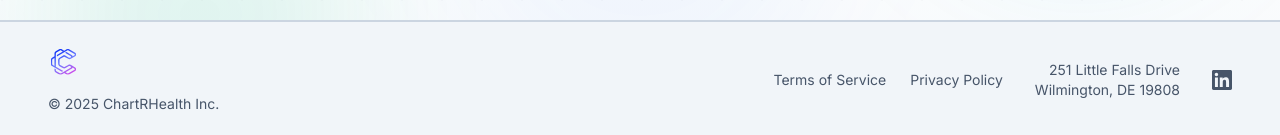
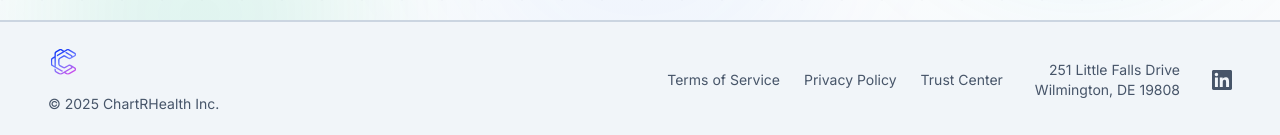
Before and after one commit to ChartR-Health/chartr-website, a Next.js app: page / in a window 1280 px wide. Shown: the part 4680-4815 px from the top of the page. Built offline with nearby package versions, Linux system fonts and the light colour scheme.

Commit message:
trust center

```diff
--- a/src/app/page.tsx
+++ b/src/app/page.tsx
@@ -3196,6 +3196,14 @@ const Homepage = () => {
                 >
                   Privacy Policy
                 </a>
+                <a
+                  href="https://app.drata.com/trust/7fbca4a3-a813-433e-a03a-97fbd3a7ca60"
+                  target="_blank"
+                  rel="noopener noreferrer"
+                  className="text-sm text-slate-600 dark:text-slate-400 hover:text-slate-900 dark:hover:text-white transition-colors"
+                >
+                  Trust Center
+                </a>
               </div>
               <div className="text-sm text-slate-600 dark:text-slate-400 text-left md:text-right">
                 251 Little Falls Drive<br />
```
